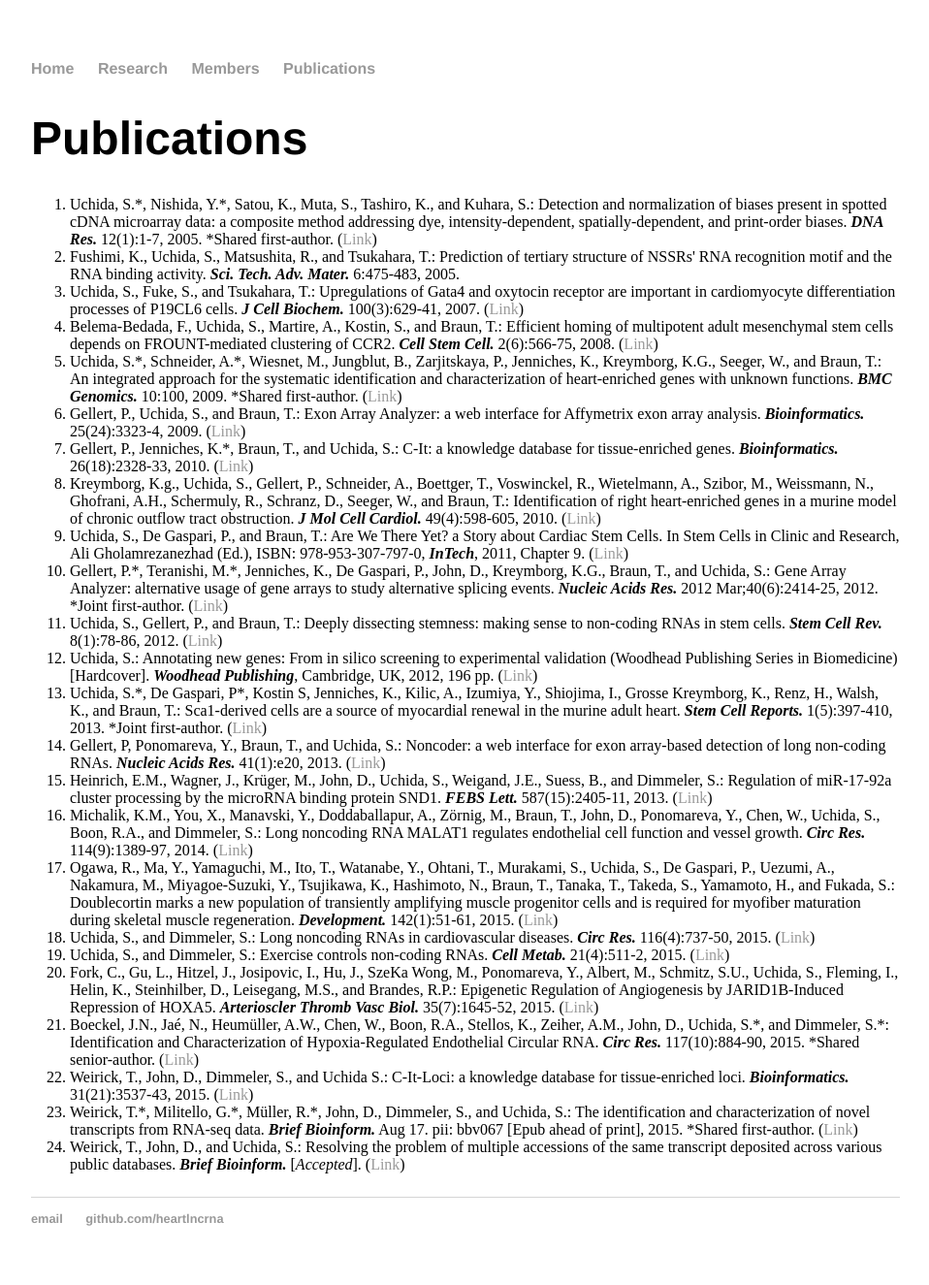
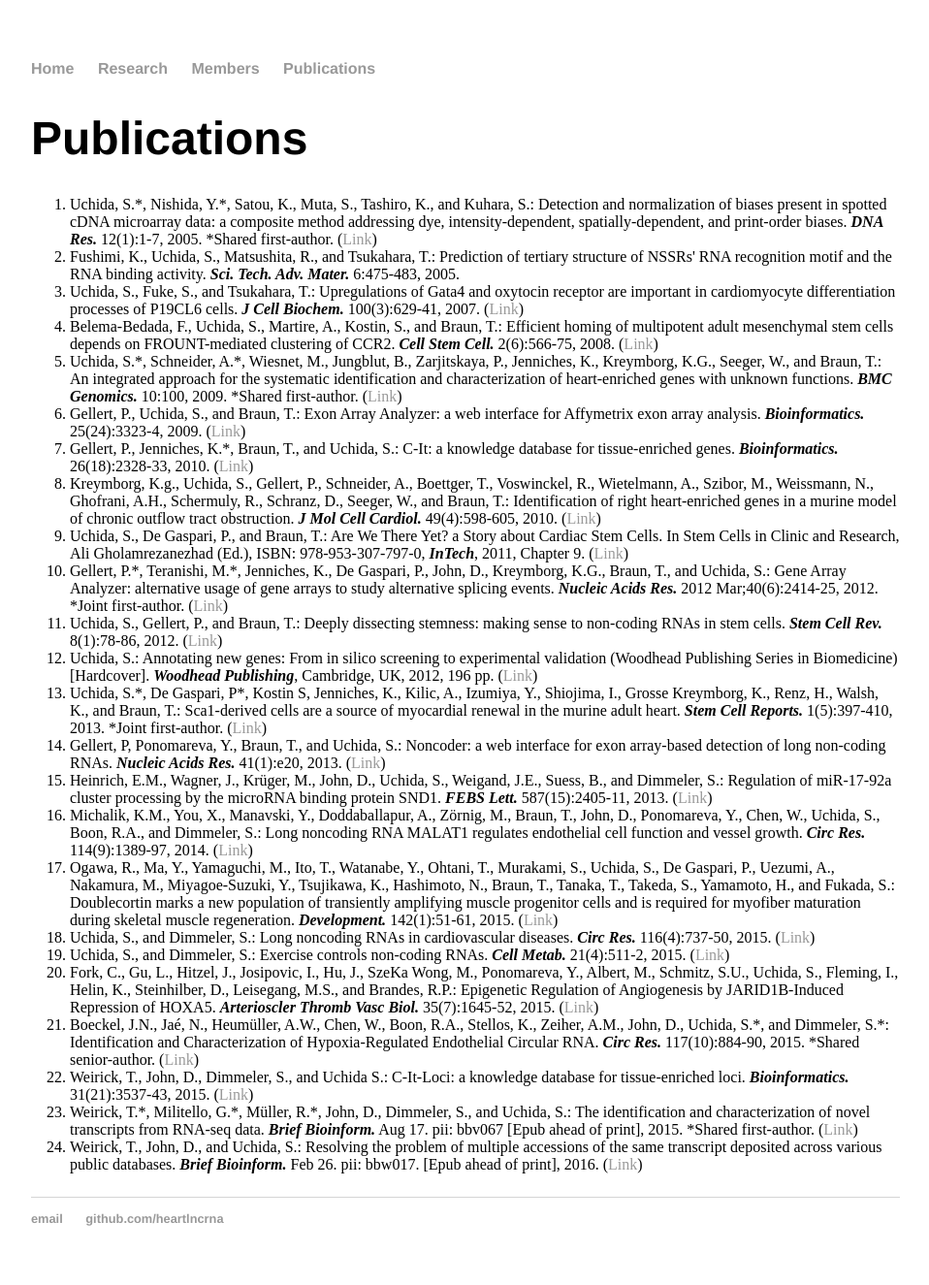
Before and after one commit to heartlncrna/heartlncrna.github.io, a Jekyll site: the page publications/pub_list.html, which Jekyll copies as it is, in a window 1280 px wide. Shown: the whole page at 97% size, without its empty margins (160-1118 px from the left). Built offline with Jekyll 4.4.1, drawn with Linux system fonts in a browser that asks for light colours.

Commit message:
Update pub_list.html

```diff
--- a/publications/pub_list.html
+++ b/publications/pub_list.html
@@ -49,7 +49,7 @@
 				<li>Boeckel, J.N., Jaé, N., Heumüller, A.W., Chen, W., Boon, R.A., Stellos, K., Zeiher, A.M., John, D., Uchida, S.*, and Dimmeler, S.*: Identification and Characterization of Hypoxia-Regulated Endothelial Circular RNA. <b><i>Circ Res.</i></b> 117(10):884-90, 2015. *Shared senior-author. (<a href="http://circres.ahajournals.org/content/117/10/884.long"><span class="ptHyperlink">Link</span></a>)</li>
 				<li>Weirick, T., John, D., Dimmeler, S., and Uchida S.: C-It-Loci: a knowledge database for tissue-enriched loci. <b><i>Bioinformatics.</i></b> 31(21):3537-43, 2015. (<a href="http://bioinformatics.oxfordjournals.org/content/31/21/3537.long"><span class="ptHyperlink">Link</span></a>)</li>
 				<li>Weirick, T.*, Militello, G.*, Müller, R.*, John, D., Dimmeler, S., and Uchida, S.: The identification and characterization of novel transcripts from RNA-seq data. <b><i>Brief Bioinform.</i></b> Aug 17. pii: bbv067 [Epub ahead of print], 2015. *Shared first-author. (<a href="http://bib.oxfordjournals.org/content/early/2015/08/13/bib.bbv067.abstract"><span class="ptHyperlink">Link</span></a>)</li>
-				<li>Weirick, T., John, D., and Uchida, S.: Resolving the problem of multiple accessions of the same transcript deposited across various public databases. <b><i>Brief Bioinform.</i></b> [<i>Accepted</i>]. (<a href="http://bib.oxfordjournals.org/content/early/2016/02/20/bib.bbw017.abstract"><span class="ptHyperlink">Link</span></a>)</li>
+				<li>Weirick, T., John, D., and Uchida, S.: Resolving the problem of multiple accessions of the same transcript deposited across various public databases. <b><i>Brief Bioinform.</i></b> Feb 26. pii: bbw017. [Epub ahead of print], 2016. (<a href="http://bib.oxfordjournals.org/content/early/2016/02/20/bib.bbw017.abstract"><span class="ptHyperlink">Link</span></a>)</li>
 			</ol>
 			</p>
 </div>
```
